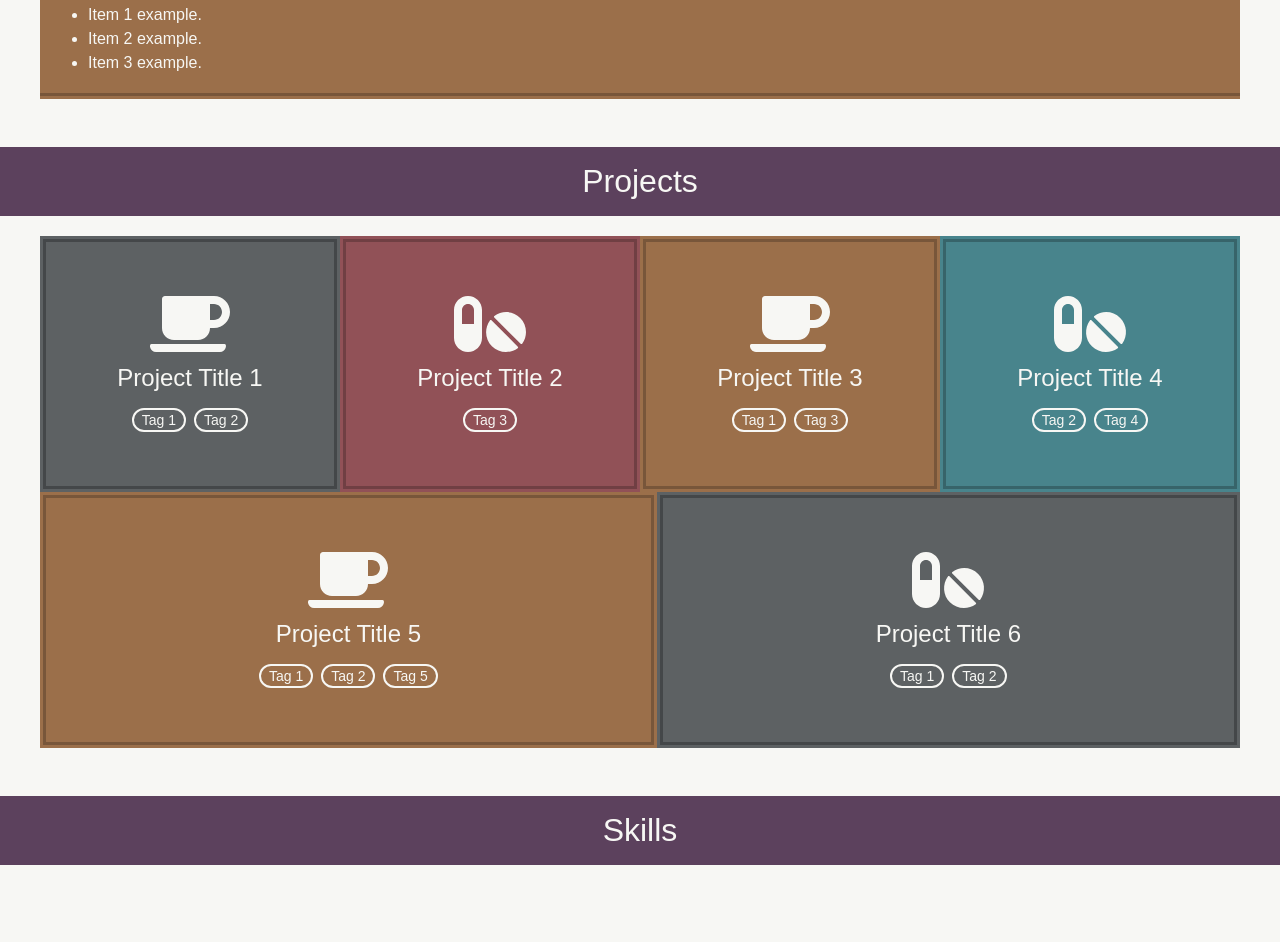
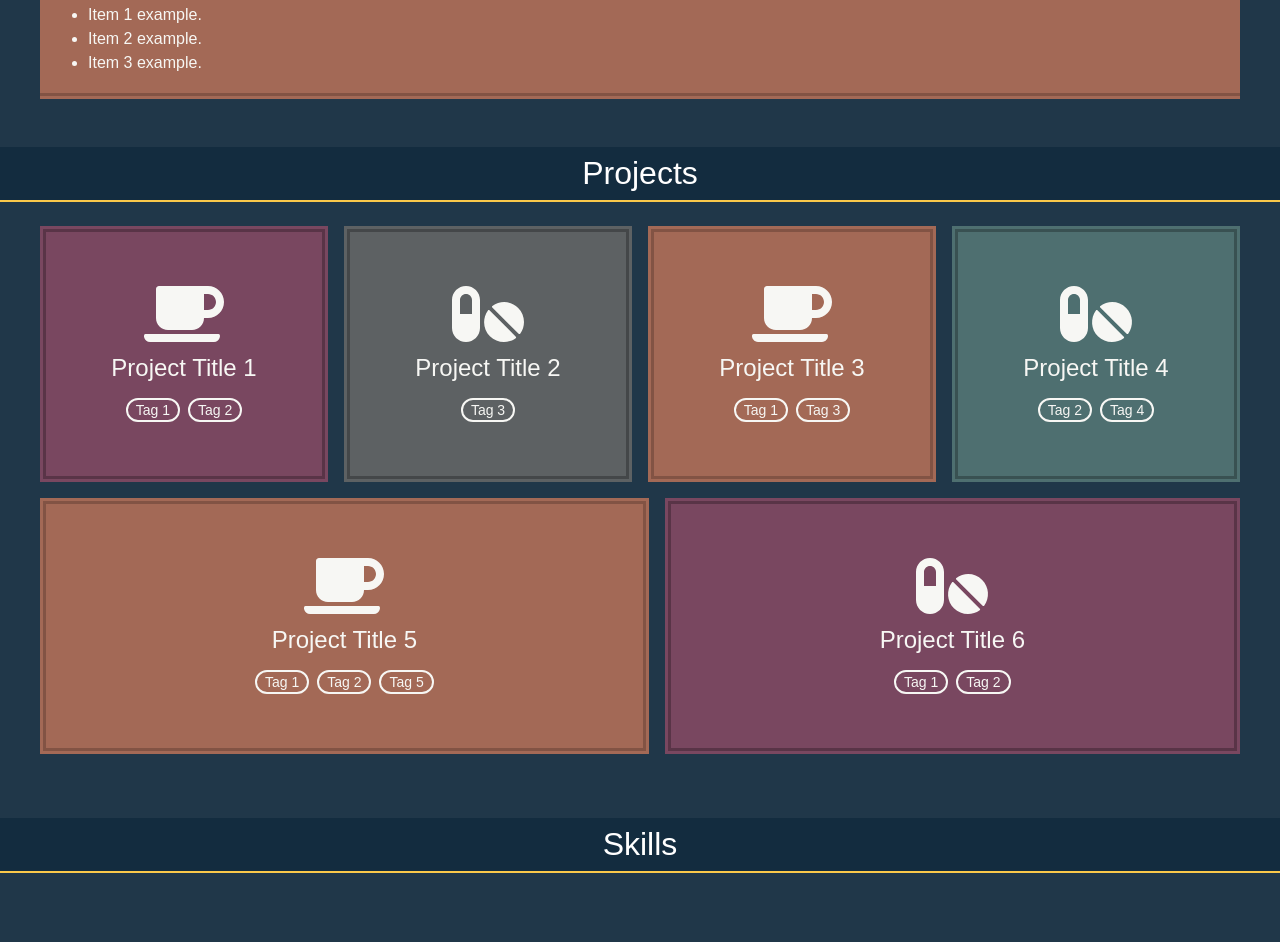
Before and after one commit to coostenbrug/c-oostenbrug-portfolio, a Gatsby site: page / in a window 1280 px wide. Shown: the part 1847-2789 px from the top of the page. Built offline with nearby package versions, Linux system fonts and the light colour scheme; Gatsby itself is replaced by a stand-in of ours; a web font is replaced by a local one.

Commit message:
color redesign

```diff
--- a/src/components/BoxLink.js
+++ b/src/components/BoxLink.js
@@ -4,7 +4,7 @@ import theme from "../theme"
 import { FontAwesomeIcon } from "@fortawesome/react-fontawesome"
 import { darken } from "polished"
 
-const BoxLinkWrap = styled.a(({background, theme})=>({
+export const BoxLinkWrap = styled.a(({background, theme})=>({
     flexGrow: 1,
     minWidth: "250px",
     display: "flex",
@@ -40,7 +40,7 @@ const IconWrapper = styled.div({
 })
 
 const BoxLink = ({background, color, href, children, title, icon}, props) => (
-    <BoxLinkWrap background={background} href={href}>
+    <BoxLinkWrap background={background} href={href} {...props}>
         <IconWrapper>
             <FontAwesomeIcon color={color} size="4x" icon={icon}/>
         </IconWrapper>
--- a/src/components/BoxLinkSet.js
+++ b/src/components/BoxLinkSet.js
@@ -1,11 +1,16 @@
 import styled from "styled-components"
+import {BoxLinkWrap} from "./BoxLink"
 
 const BoxLinkSet = styled.div({
     margin: "0 auto",
     display: "flex",
     flexWrap: "wrap",
     justifyContent: "center",
-    background: "rgba(0, 0, 0, 0.2)"
+    [`${BoxLinkWrap}`]: {
+        marginLeft: "16px",
+        marginBottom: "16px"
+    },
+    marginLeft: "-16px"
 })
 
 export default BoxLinkSet
--- a/src/components/Header.js
+++ b/src/components/Header.js
@@ -12,11 +12,12 @@ const Logo = styled.a(({theme})=>({
 const HeaderWrapper = styled.div(({theme})=>({
     zIndex: 100,
     height: "56px",
-    background: theme.colors.primaryDark,
+    background: theme.colors.secondaryLight,
     position: "fixed",
     top: 0,
     left: 0,
-    right: 0
+    right: 0,
+    borderBottom: `solid 2px ${theme.colors.red}`
 }))
 
 const HeaderInner = styled.div({
--- a/src/components/Section.js
+++ b/src/components/Section.js
@@ -5,9 +5,10 @@ const SectionHeader = styled.h1(({theme})=>({
     fontFamily: theme.fonts.heading,
     fontWeight: 400,
     textAlign: "center",
-    background: theme.colors.secondary,
-    color: theme.colors.textColorSecondary,
-    padding: "16px 0",
+    background: theme.colors.secondaryLight,
+    color: theme.colors.white,
+    padding: "8px 0",
+    borderBottom: `solid 2px ${theme.colors.yellow}`,
     margin: 0
 }))
 
--- a/src/pages/index.js
+++ b/src/pages/index.js
@@ -14,7 +14,7 @@ function scrollToElement(e) {
 const LandingPage = () => (
     <>
         <div style={{height: "60vh", paddingTop: "40vh"}}>
-            <h1 style={{fontWeight: "400", fontFamily: theme.fonts.heading, textAlign: "center", fontSize: "56px", margin: "0 0 32px 0"}}>Christiaan Oostenbrug</h1>
+            <h1 style={{color: theme.colors.yellow, fontWeight: "400", fontFamily: theme.fonts.heading, textAlign: "center", fontSize: "56px", margin: "0 0 32px 0"}}>Christiaan Oostenbrug</h1>
             <ButtonSet style={{marginTop: "16px"}}>
                 <Button name={"aboutme"} onClick={scrollToElement}>About Me</Button>
                 <Button name={"experience"} onClick={scrollToElement}>Experience</Button>
@@ -27,15 +27,16 @@ const LandingPage = () => (
             <p style={{margin: "80px 0"}}>Filler text filler text filler text filler text filler text filler text filler text filler text filler text filler text filler text filler text filler text filler text filler text filler text filler text filler text filler text filler text filler text</p>
         </Section>
         <Section title="Experience" anchorId="experience">
-            <div style={{margin: "20px 0 48px 0"}}>
-                <ExperienceCard style={{marginBottom: "16px"}}/>
-                <ExperienceCard background={theme.colors.grey} style={{marginBottom: "16px"}}/>
-                <ExperienceCard background={theme.colors.blue} style={{marginBottom: "16px"}}/>
-                <ExperienceCard background={theme.colors.primaryDarkest}/>
+            <div style={{margin: "24px 0 48px 0"}}>
+                <ExperienceCard background={theme.colors.cardColors[0]} style={{marginBottom: "24px"}}/>
+                <ExperienceCard background={theme.colors.cardColors[1]} style={{marginBottom: "24px"}}/>
+                <ExperienceCard background={theme.colors.cardColors[2]} style={{marginBottom: "24px"}}/>
+                <ExperienceCard background={theme.colors.cardColors[3]}/>
             </div>
         </Section>
-        <Section title="Projects" anchorId="projects" mobilePadding={false}>
-            <BoxLinkSet style={{margin: "20px 0 48px 0"}}>
+        <Section title="Projects" anchorId="projects">
+            <div style={{margin: "24px 0 48px 0"}}>
+                <BoxLinkSet>
                     {projectData.map(projectLink => (
                         <BoxLink
                             title={projectLink.title}
@@ -52,12 +53,13 @@ const LandingPage = () => (
                         </BoxLink>
                     ))}
                 </BoxLinkSet>
+            </div>
         </Section>
         <Section title="Skills" anchorId="skills">
             <p style={{margin: "80px 0"}}>Filler text filler text filler text filler text filler text filler text filler text filler text filler text filler text filler text filler text filler text filler text filler text filler text filler text filler text filler text filler text filler text</p>
         </Section>
         <Section title="Education" anchorId="education">
-            <p style={{margin: "80px 0"}}>Filler text filler text filler text filler text filler text filler text filler text filler text filler text filler text filler text filler text filler text filler text filler text filler text filler text filler text filler text filler text filler text</p>
+            <p style={{margin: "80px 0 500px 0"}}>Filler text filler text filler text filler text filler text filler text filler text filler text filler text filler text filler text filler text filler text filler text filler text filler text filler text filler text filler text filler text filler text</p>
         </Section>
     </>
 )
--- a/src/shared/projectData.js
+++ b/src/shared/projectData.js
@@ -6,42 +6,42 @@ const projectData = [
         tags: ["Tag 1", "Tag 2"],
         href: "/projects/project1",
         icon: "coffee",
-        background: theme.colors.grey
+        background: theme.colors.cardColors[1]
     },
     {
         title: "Project Title 2",
         tags: ["Tag 3"],
         href: "/projects/project1",
         icon: "pills",
-        background: theme.colors.red
+        background: theme.colors.cardColors[0]
     },
     {
         title: "Project Title 3",
         tags: ["Tag 1", "Tag 3"],
         href: "/projects/project1",
         icon: "coffee",
-        background: theme.colors.primaryDarkest
+        background: theme.colors.cardColors[3]
     },
     {
         title: "Project Title 4",
         tags: ["Tag 2", "Tag 4"],
         href: "/projects/project1",
         icon: "pills",
-        background: theme.colors.blue
+        background: theme.colors.cardColors[2]
     },
     {
         title: "Project Title 5",
         tags: ["Tag 1", "Tag 2", "Tag 5"],
         href: "/projects/project1",
         icon: "coffee",
-        background: theme.colors.primaryDarkest
+        background: theme.colors.cardColors[3]
     },
     {
         title: "Project Title 6",
         tags: ["Tag 1", "Tag 2"],
         href: "/projects/project1",
         icon: "pills",
-        background: theme.colors.grey
+        background: theme.colors.cardColors[1]
     },
 ]
 
--- a/src/theme.js
+++ b/src/theme.js
@@ -1,11 +1,11 @@
 const theme = {
     colors: {
-        primary: "#F7F7F4",
+        primary: "#203749", // background
         primaryDark: "#D7BE82",
         primaryDarkest: "#9B6F4A",
 
-        secondary: "#5C415D",
-        secondaryLight: "#957396",
+        secondary: "#5C415D", // headings
+        secondaryLight: "#132C3F", // header
         secondaryDark:"#451947",
 
         white: "#FFF",
@@ -14,14 +14,24 @@ const theme = {
         grey: "#5D6163",
         darkGrey: "#393E41",
 
-        textColorPrimary: "#333",
+        textColorPrimary: "#FFF",
         textColorSecondary: "#F7F7F4",
 
         lightBlue: "#54B9DD",
         blue: "#48848C",
         darkBlue: "#1E555C",
 
-        red: "#915157"
+        red: "#F95F81",
+        yellow: "#FAC84A",
+        purple: "#3A4264",
+
+        cardColors: [
+            "#5D6163", // grey
+            "#794760", // red
+            "#4E6F70", // green
+            "#A36956"  // orange
+        ]
+
     },
     fonts: {
         base: "'Notable', sans-serif;",
```
Lines whose indentation alone changed are shown as unchanged.
